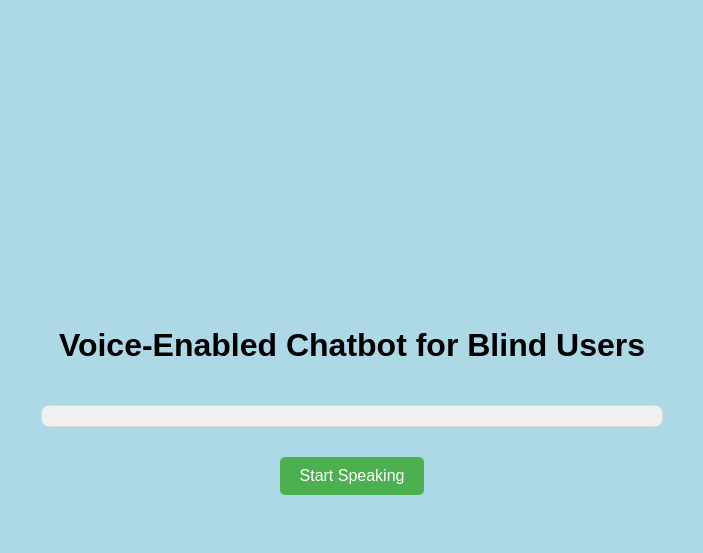
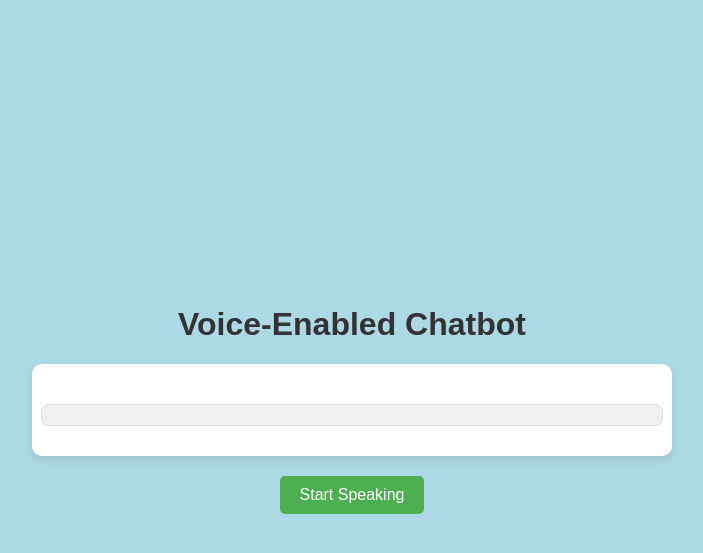
Before and after one commit to JimHuynh25/456, a Flask app: page / in a window 1280 px wide. Shown: the top 553 px of the page, without its empty margins (288-991 px from the left). Run offline with Flask 3, Linux system fonts and the light colour scheme.

Commit message:
Update index.html

```diff
--- a/templates/index.html
+++ b/templates/index.html
@@ -16,6 +16,11 @@
             flex-direction: column;
         }
 
+        h1 {
+            color: #333;
+            margin-top: 20px;
+        }
+
         #chat {
             display: flex;
             flex-direction: column;
@@ -24,6 +29,10 @@
             width: 80%;
             max-width: 600px;
             margin-bottom: 20px;
+            padding: 20px;
+            background-color: #ffffff;
+            border-radius: 10px;
+            box-shadow: 0 4px 8px rgba(0, 0, 0, 0.1);
         }
 
         #chatOutput {
@@ -43,6 +52,8 @@
             align-items: center;
             justify-content: center;
             margin: 10px 0;
+            text-align: left;
+            width: 100%;
         }
 
         .bot-response img {
@@ -72,7 +83,7 @@
     </style>
 </head>
 <body>
-    <h1>Voice-Enabled Chatbot for Blind Users</h1>
+    <h1>Voice-Enabled Chatbot </h1>
 
     <!-- Chat interface -->
     <div id="chat">
@@ -119,7 +130,7 @@
                 const botResponse = data.response;
                 const chatOutput = document.getElementById("chatOutput");
 
-                // Clear previous responses
+                // Clear previous responses to ensure only the latest is shown
                 chatOutput.innerHTML = '';
 
                 // Create a new div for the bot's response
```
